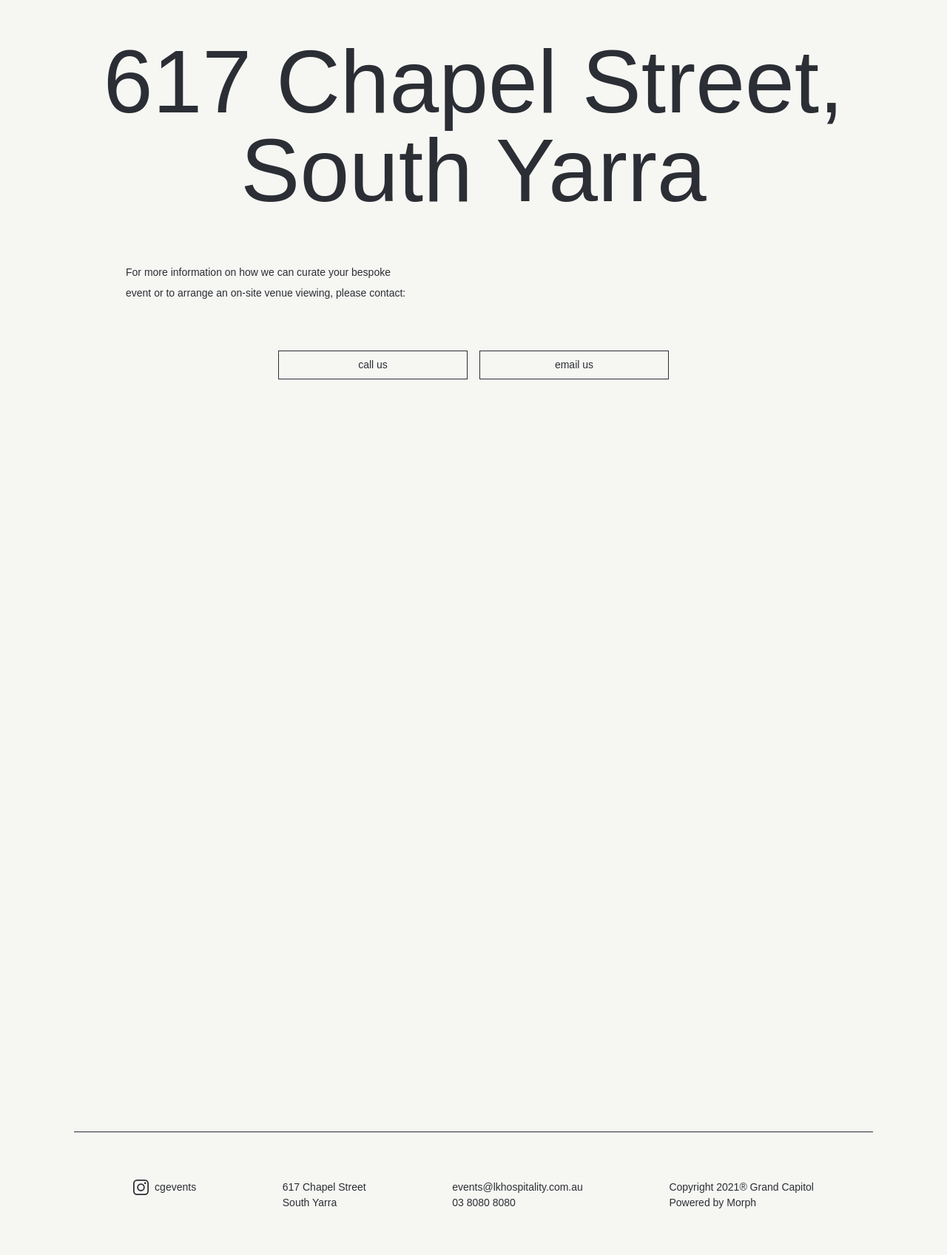
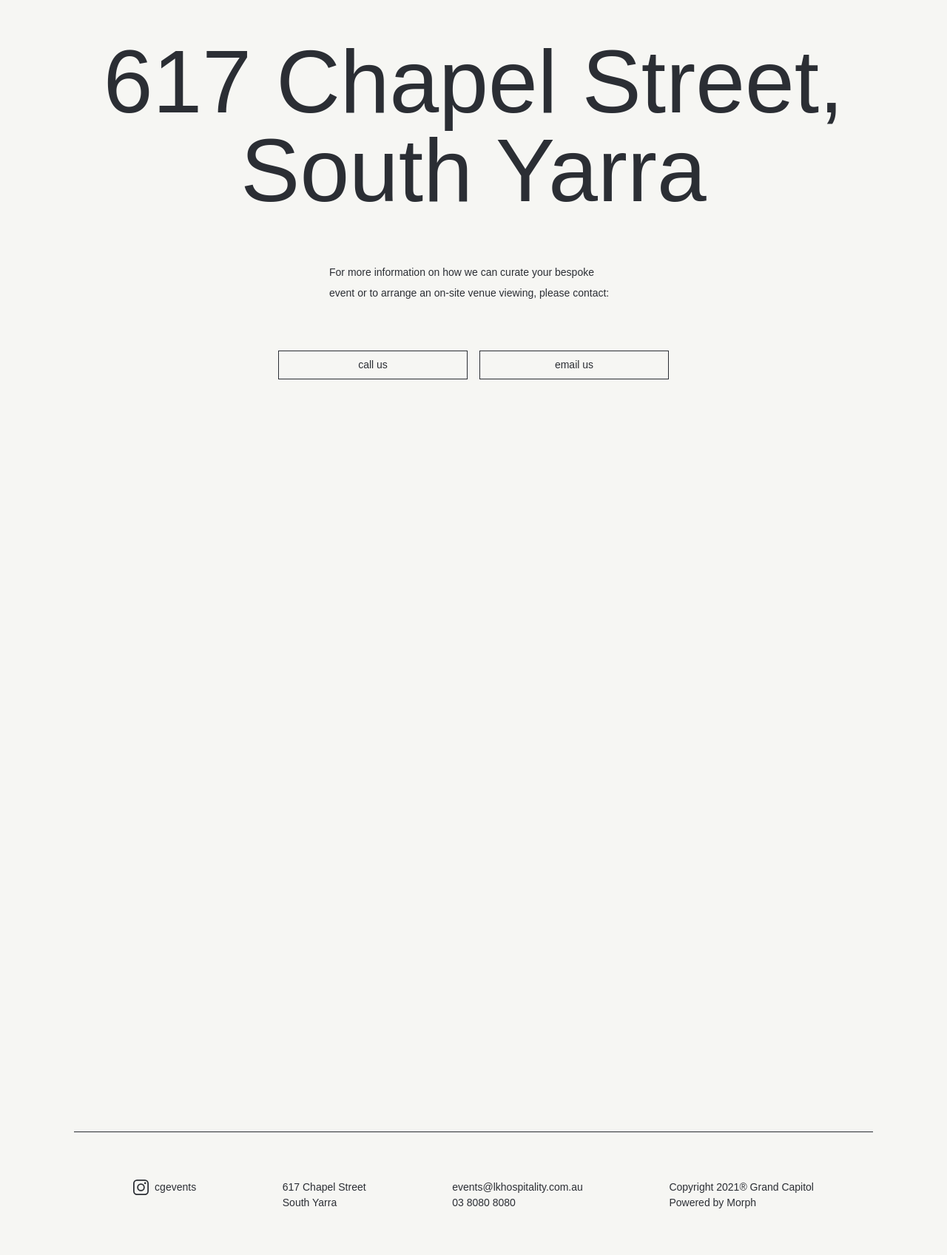
Before and after one commit to milosptr/event-centar, a Jekyll site: the page built from contact.md, in a window 1280 px wide. Shown: the part 242-1939 px from the top of the page at 74% size. Built offline with Jekyll 4.4.1, drawn with Linux system fonts in a browser that asks for light colours; some web fonts are replaced.

Commit message:
contact text center

```diff
--- a/css/style.css
+++ b/css/style.css
@@ -760,6 +760,11 @@ header {
     }
 
 
+  .contact-text   {
+    margin: 0 auto;
+  }
+
+
   .team {
   padding-bottom: 350px;
     }
```
